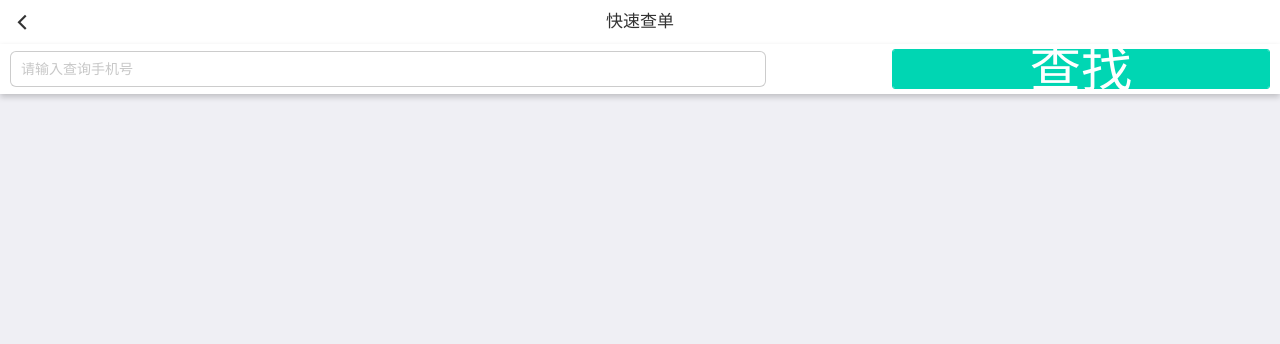
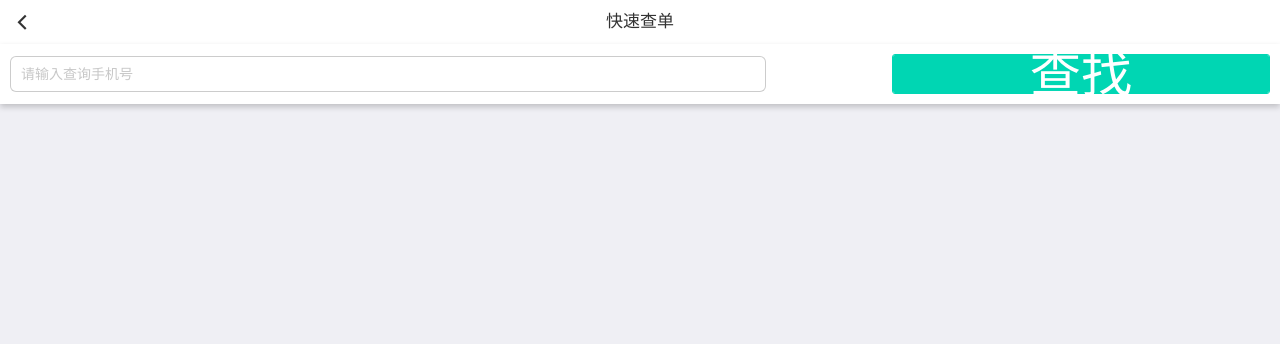
Before and after one commit to csdusunlight/homepage, a Django app: page /lookup/ in a window 1280 px wide. Shown: the top 344 px of the page. Run offline with Django 3.2, Linux system fonts and the light colour scheme; the visitor is signed in with stand-in values (Sample User, id 1); parts of the project's set-up code (start-up, migrations or seed data) failed here and were passed over; some libraries are stand-ins or nearby versions.

Commit message:
add lookup

```diff
--- a/homepage/templates/lookup.html
+++ b/homepage/templates/lookup.html
@@ -19,7 +19,7 @@
             top: 44px;
             padding: 0 10px;
             width: 100%;
-            height: 50px;
+            height: 60px;
             font-size: 0;
             background-color: #fff;
             box-shadow: 0 3px 6px rgba(0,0,0,0.2);
@@ -28,7 +28,7 @@
     	#search {
     	    /*display: inline-block;*/
     	    padding: 0 10px;
-    	    margin-top: 7px;
+    	    margin-top: 12px;
     	    width: 60%;
     	    height: 36px;
     	    line-height: 36px;
@@ -38,7 +38,7 @@
     	.search-btn {
     	    /*display: inline-block;*/
     	    padding: 0;
-    	    margin-top: 5px;
+    	    margin-top: 10px;
     	    width: 30%;
     	    height: 40px;
     	    line-height: 40px;
@@ -109,7 +109,7 @@
         <input id="search" type="number" class="l" placeholder="请输入查询手机号" >
         <button id="search_btn" type="button" class="search-btn r mui-btn mui-btn-success">查找</button>
     </div>
-    <div class="mui-content" style="padding-top: 94px;">
+    <div class="mui-content" style="padding-top: 104px;">
 
         <ul class="project-all-box">
 
--- a/homepage/templates/m_detail_project.html
+++ b/homepage/templates/m_detail_project.html
@@ -255,7 +255,9 @@
                             <textarea id="remark" rows="3" maxlength="100" placeholder="可不填，限100字符"></textarea>
                         </div>-->
                         <button id="submit_btn" type="button" class="mui-btn mui-btn-blue">确认提交</button>
-                        <button id="lookup" style="margin-top:1rem; margin-bottom: 1rem;" type="button" class="lookup mui-btn mui-btn-yellow">查单入口</button>
+                        <p style="text-align: center;">
+                            <a id="lookup" style="margin-top:1rem; margin-bottom: 1rem; text-decoration: underline;" type="button" class="lookup">查单入口</a>
+                        </p>
                     </div>
 
                 </div>
```
